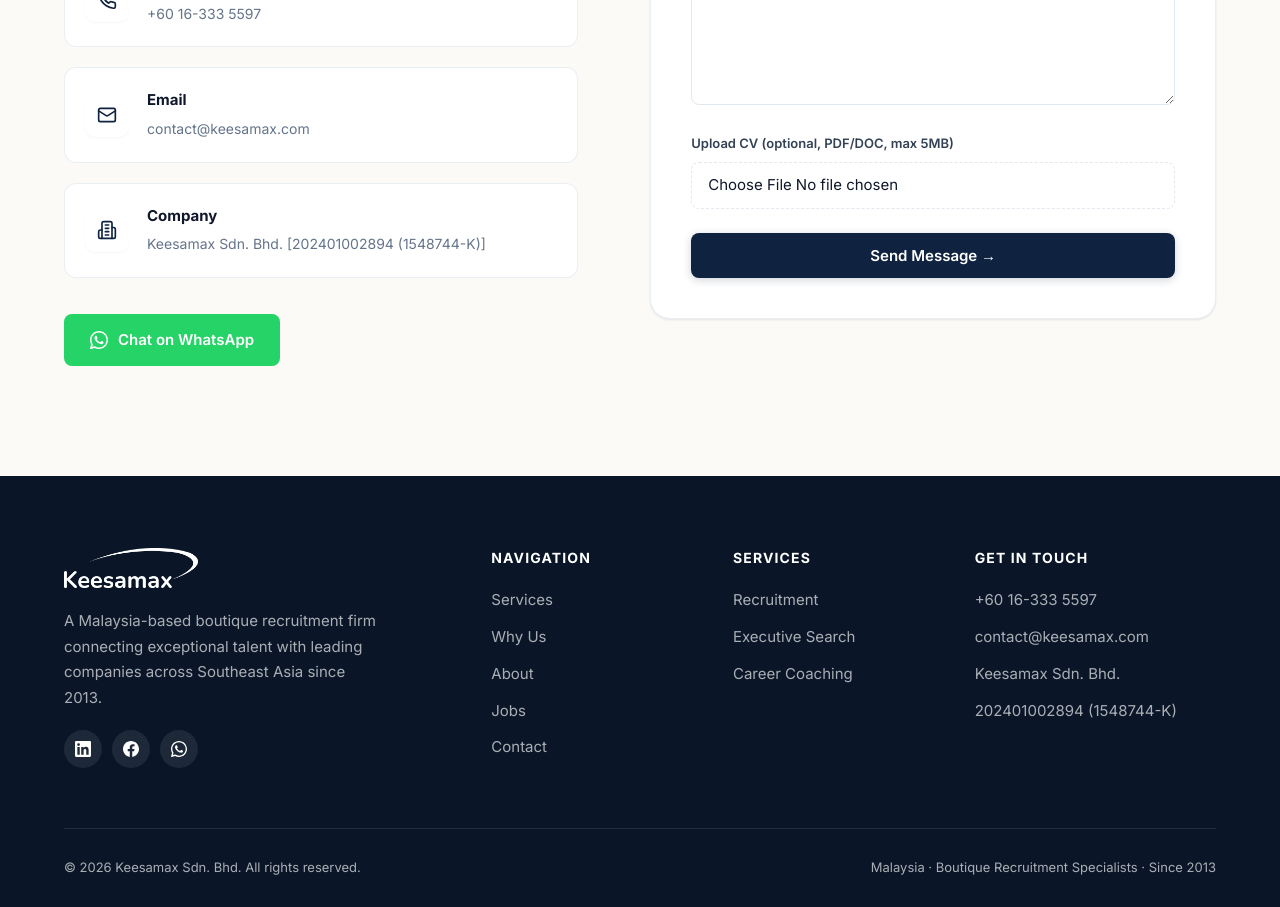
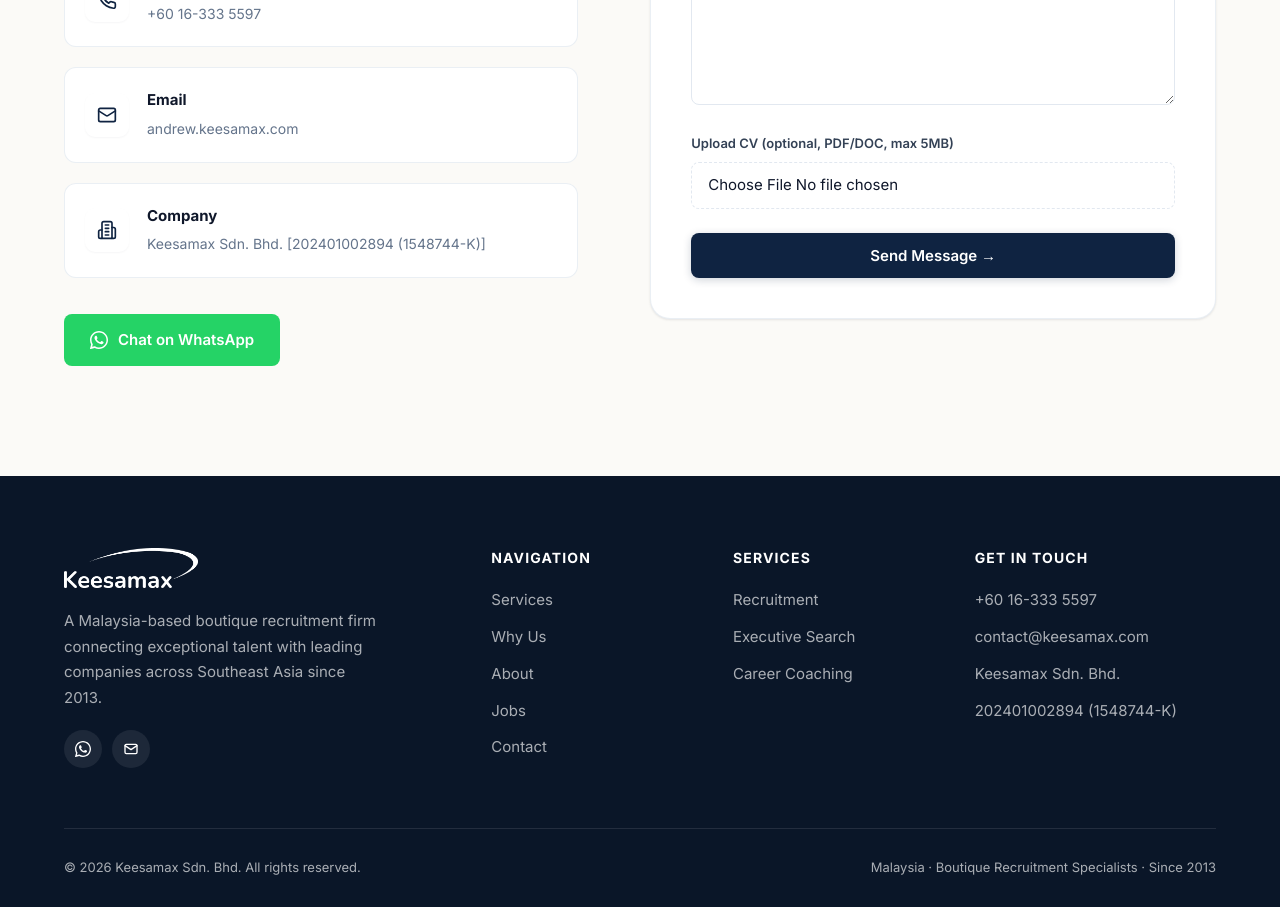
Before and after one commit to jovanimal/keesamax-website, a Next.js app: page / in a window 1280 px wide. Shown: the part 6420-7327 px from the top of the page. Built offline with nearby package versions, Linux system fonts and the light colour scheme.

Commit message:
Add viewport metadata, implement robots and sitemap routes, and update contact details; enhance email handling and JSON-LD for job postings

```diff
--- a/app/layout.tsx
+++ b/app/layout.tsx
@@ -1,4 +1,4 @@
-import type { Metadata } from "next";
+import type { Metadata, Viewport } from "next";
 import { Inter, Plus_Jakarta_Sans } from "next/font/google";
 import { site } from "@/data/site";
 import "./globals.css";
@@ -60,6 +60,16 @@
   },
 };
 
+export const viewport: Viewport = {
+  width: "device-width",
+  initialScale: 1,
+  colorScheme: "light",
+  themeColor: [
+    { media: "(prefers-color-scheme: light)", color: "#fbfaf7" },
+    { media: "(prefers-color-scheme: dark)", color: "#0f2341" },
+  ],
+};
+
 export default function RootLayout({
   children,
 }: Readonly<{
--- /dev/null
+++ b/app/robots.ts
@@ -0,0 +1,16 @@
+import type { MetadataRoute } from "next";
+import { site } from "@/data/site";
+
+export default function robots(): MetadataRoute.Robots {
+  return {
+    rules: [
+      {
+        userAgent: "*",
+        allow: "/",
+        disallow: ["/api/"],
+      },
+    ],
+    sitemap: `${site.url}/sitemap.xml`,
+    host: site.url,
+  };
+}
--- /dev/null
+++ b/app/sitemap.ts
@@ -0,0 +1,38 @@
+import type { MetadataRoute } from "next";
+import { site } from "@/data/site";
+
+export default function sitemap(): MetadataRoute.Sitemap {
+  const now = new Date();
+  return [
+    {
+      url: site.url,
+      lastModified: now,
+      changeFrequency: "weekly",
+      priority: 1,
+    },
+    {
+      url: `${site.url}/#services`,
+      lastModified: now,
+      changeFrequency: "monthly",
+      priority: 0.8,
+    },
+    {
+      url: `${site.url}/#jobs`,
+      lastModified: now,
+      changeFrequency: "weekly",
+      priority: 0.9,
+    },
+    {
+      url: `${site.url}/#about`,
+      lastModified: now,
+      changeFrequency: "monthly",
+      priority: 0.6,
+    },
+    {
+      url: `${site.url}/#contact`,
+      lastModified: now,
+      changeFrequency: "monthly",
+      priority: 0.7,
+    },
+  ];
+}
--- a/components/Contact.tsx
+++ b/components/Contact.tsx
@@ -20,8 +20,8 @@
   {
     icon: <Mail className="size-5" />,
     title: "Email",
-    value: site.email.contact,
-    href: `mailto:${site.email.contact}`,
+    value: site.email.andrew,
+    href: `mailto:${site.email.andrew}`,
   },
   {
     icon: <Building2 className="size-5" />,
--- a/components/ContactForm.tsx
+++ b/components/ContactForm.tsx
@@ -91,10 +91,13 @@
       className="rounded-[var(--radius-lg)] border border-[var(--color-slate-200)]/70 bg-white p-7 shadow-[var(--shadow-sm)] md:p-10"
     >
       <div className="grid gap-3.5 sm:grid-cols-2">
-        <Field label="Full Name *" error={errors.fullName?.message}>
+        <Field htmlFor="contact-fullName" label="Full Name *" error={errors.fullName?.message}>
           <input
+            id="contact-fullName"
             type="text"
+            autoComplete="name"
             placeholder="Your full name"
+            aria-invalid={errors.fullName ? "true" : "false"}
             className={cn(
               inputBase,
               errors.fullName
@@ -104,10 +107,13 @@
             {...register("fullName")}
           />
         </Field>
-        <Field label="Email *" error={errors.email?.message}>
+        <Field htmlFor="contact-email" label="Email *" error={errors.email?.message}>
           <input
+            id="contact-email"
             type="email"
+            autoComplete="email"
             placeholder="you@company.com"
+            aria-invalid={errors.email ? "true" : "false"}
             className={cn(
               inputBase,
               errors.email
@@ -119,19 +125,23 @@
         </Field>
       </div>
 
-      <Field label="Phone Number" error={errors.phone?.message}>
+      <Field htmlFor="contact-phone" label="Phone Number" error={errors.phone?.message}>
         <input
+          id="contact-phone"
           type="tel"
+          autoComplete="tel"
           placeholder="+60 12-345 6789"
           className={cn(inputBase, "border-[var(--color-slate-200)] focus:border-[var(--color-navy-900)]")}
           {...register("phone")}
         />
       </Field>
 
-      <Field label="Message *" error={errors.message?.message}>
+      <Field htmlFor="contact-message" label="Message *" error={errors.message?.message}>
         <textarea
+          id="contact-message"
           rows={5}
           placeholder="Tell us about your hiring needs or career goals..."
+          aria-invalid={errors.message ? "true" : "false"}
           className={cn(
             inputBase,
             "min-h-[120px] resize-y",
@@ -143,8 +153,9 @@
         />
       </Field>
 
-      <Field label="Upload CV (optional, PDF/DOC, max 5MB)" error={errors.cv?.message}>
+      <Field htmlFor="contact-cv" label="Upload CV (optional, PDF/DOC, max 5MB)" error={errors.cv?.message}>
         <input
+          id="contact-cv"
           type="file"
           accept=".pdf,.doc,.docx"
           className={cn(
@@ -182,15 +193,19 @@
 }
 
 interface FieldProps {
+  htmlFor: string;
   label: string;
   error?: string;
   children: React.ReactNode;
 }
 
-function Field({ label, error, children }: FieldProps) {
+function Field({ htmlFor, label, error, children }: FieldProps) {
   return (
     <div className="mb-5">
-      <label className="mb-2 block text-[0.8125rem] font-semibold text-[var(--color-slate-700)]">
+      <label
+        htmlFor={htmlFor}
+        className="mb-2 block text-[0.8125rem] font-semibold text-[var(--color-slate-700)]"
+      >
         {label}
       </label>
       {children}
--- a/components/Footer.tsx
+++ b/components/Footer.tsx
@@ -29,7 +29,7 @@
       <div className="container-base">
         <div className="mb-14 grid gap-10 md:grid-cols-2 lg:grid-cols-[2fr_1fr_1fr_1.3fr] lg:gap-14">
           <div>
-            <Link href="#" aria-label="Keesamax — Home" className="mb-5 flex items-center">
+            <Link href="/" aria-label="Keesamax · Home" className="mb-5 flex items-center">
               <Image
                 src="/images/keesamax-logo-white.webp"
                 alt="Keesamax"
@@ -45,14 +45,11 @@
               {site.founded}.
             </p>
             <div className="flex gap-2.5">
-              <SocialIcon href="#" label="LinkedIn">
-                <LinkedInGlyph />
-              </SocialIcon>
-              <SocialIcon href="#" label="Facebook">
-                <FacebookGlyph />
-              </SocialIcon>
               <SocialIcon href={site.whatsapp.url} label="WhatsApp">
                 <WhatsAppGlyph />
+              </SocialIcon>
+              <SocialIcon href={`mailto:${site.email.andrew}`} label="Email">
+                <MailGlyph />
               </SocialIcon>
             </div>
           </div>
@@ -85,7 +82,7 @@
               {site.whatsapp.display}
             </a>
             <a
-              href={`mailto:${site.email.contact}`}
+              href={`mailto:${site.email.andrew}`}
               className="mb-3 block text-[0.9375rem] text-white/65 transition-colors hover:text-white"
             >
               {site.email.contact}
@@ -130,18 +127,11 @@
   );
 }
 
-function LinkedInGlyph() {
+function MailGlyph() {
   return (
-    <svg viewBox="0 0 24 24" className="size-4" fill="currentColor" aria-hidden>
-      <path d="M20.447 20.452h-3.554v-5.569c0-1.328-.027-3.037-1.852-3.037-1.853 0-2.136 1.445-2.136 2.939v5.667H9.351V9h3.414v1.561h.046c.477-.9 1.637-1.85 3.37-1.85 3.601 0 4.268 2.37 4.268 5.455v6.286zM5.337 7.433a2.062 2.062 0 01-2.063-2.065 2.063 2.063 0 112.063 2.065zm1.782 13.019H3.555V9h3.564v11.452zM22.225 0H1.771C.792 0 0 .774 0 1.729v20.542C0 23.227.792 24 1.771 24h20.451C23.2 24 24 23.227 24 22.271V1.729C24 .774 23.2 0 22.222 0h.003z" />
-    </svg>
-  );
-}
-
-function FacebookGlyph() {
-  return (
-    <svg viewBox="0 0 24 24" className="size-4" fill="currentColor" aria-hidden>
-      <path d="M24 12.073c0-6.627-5.373-12-12-12S0 5.446 0 12.073c0 5.99 4.388 10.954 10.125 11.854v-8.385H7.078v-3.47h3.047V9.43c0-3.007 1.792-4.669 4.533-4.669 1.312 0 2.686.235 2.686.235v2.953H15.83c-1.491 0-1.956.925-1.956 1.874v2.25h3.328l-.532 3.47h-2.796v8.385C19.612 23.027 24 18.062 24 12.073z" />
+    <svg viewBox="0 0 24 24" className="size-4" fill="none" stroke="currentColor" strokeWidth="2" strokeLinecap="round" strokeLinejoin="round" aria-hidden>
+      <rect x="3" y="5" width="18" height="14" rx="2" />
+      <path d="m3 7 9 6 9-6" />
     </svg>
   );
 }
--- a/components/JsonLd.tsx
+++ b/components/JsonLd.tsx
@@ -1,4 +1,5 @@
 import { site } from "@/data/site";
+import { jobs, type Job } from "@/data/jobs";
 
 interface OrganizationSchema {
   "@context": "https://schema.org";
@@ -35,6 +36,58 @@
     name: string;
     item: string;
   }>;
+}
+
+interface JobPostingSchema {
+  "@context": "https://schema.org";
+  "@type": "JobPosting";
+  title: string;
+  description: string;
+  industry: string;
+  employmentType: string;
+  datePosted: string;
+  validThrough: string;
+  hiringOrganization: {
+    "@type": "Organization";
+    name: string;
+    sameAs: string;
+  };
+  jobLocation: {
+    "@type": "Place";
+    address: {
+      "@type": "PostalAddress";
+      addressLocality: string;
+      addressCountry: string;
+    };
+  };
+  directApply: boolean;
+}
+
+function jobPosting(job: Job, postedAt: string, validThrough: string): JobPostingSchema {
+  return {
+    "@context": "https://schema.org",
+    "@type": "JobPosting",
+    title: job.title,
+    description: `${job.title} role in ${job.industry}. ${job.experience} experience required. Apply via Keesamax, a Malaysia-based boutique recruitment firm.`,
+    industry: job.industry,
+    employmentType: job.type === "Hybrid" ? "FULL_TIME" : "FULL_TIME",
+    datePosted: postedAt,
+    validThrough,
+    hiringOrganization: {
+      "@type": "Organization",
+      name: site.name,
+      sameAs: site.url,
+    },
+    jobLocation: {
+      "@type": "Place",
+      address: {
+        "@type": "PostalAddress",
+        addressLocality: job.location,
+        addressCountry: job.location.toLowerCase().includes("singapore") ? "SG" : "MY",
+      },
+    },
+    directApply: false,
+  };
 }
 
 export function JsonLd() {
@@ -109,6 +162,12 @@
     ],
   };
 
+  const now = new Date();
+  const postedAt = now.toISOString().slice(0, 10);
+  const validThrough = new Date(now.getTime() + 90 * 24 * 60 * 60 * 1000)
+    .toISOString()
+    .slice(0, 10);
+
   return (
     <>
       <script
@@ -119,6 +178,15 @@
         type="application/ld+json"
         dangerouslySetInnerHTML={{ __html: JSON.stringify(breadcrumb) }}
       />
+      {jobs.map((job) => (
+        <script
+          key={job.id}
+          type="application/ld+json"
+          dangerouslySetInnerHTML={{
+            __html: JSON.stringify(jobPosting(job, postedAt, validThrough)),
+          }}
+        />
+      ))}
     </>
   );
 }
--- a/components/Navbar.tsx
+++ b/components/Navbar.tsx
@@ -42,7 +42,7 @@
     >
       <div className="container-base">
         <div className="flex items-center justify-between">
-          <Link href="#" aria-label="Keesamax — Home" className="flex items-center">
+          <Link href="/" aria-label="Keesamax · Home" className="flex items-center">
             <Image
               src="/images/keesamax-logo.webp"
               alt="Keesamax"
--- a/data/site.ts
+++ b/data/site.ts
@@ -12,6 +12,7 @@
   };
   email: {
     contact: string;
+    [key: string]: string; // For individual team member emails (e.g., "andrew", "may-ann")
   };
   founded: number;
   incorporated: number;
@@ -23,7 +24,7 @@
   registration: "202401002894 (1548744-K)",
   tagline: "Connecting talent, inspiring growth.",
   description:
-    "Boutique recruitment firm specializing in executive headhunting, skilled professional placement, and career coaching across Southeast Asia. Based in Malaysia, serving 10+ countries.",
+    "Boutique recruitment firm specializing in executive headhunting, skilled professional placement, and career coaching across Southeast Asia. Based in Malaysia, serving 5+ countries.",
   url: "https://www.keesamax.com",
   whatsapp: {
     display: "+60 16-333 5597",
@@ -32,7 +33,9 @@
   },
   email: {
     contact: "contact@keesamax.com",
-  },
+    andrew: "andrew.keesamax.com",
+    mayann: "may-ann.keesamax.com",
+},
   founded: 2013,
   incorporated: 2024,
 };
```
Also changed, not shown: 1 other file (tests, documents, lock files or other folders).
